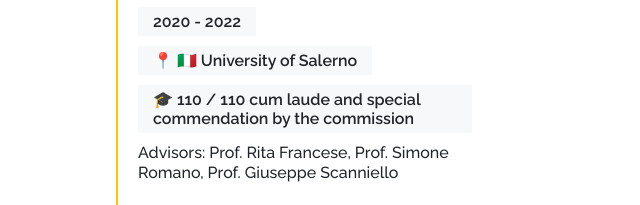
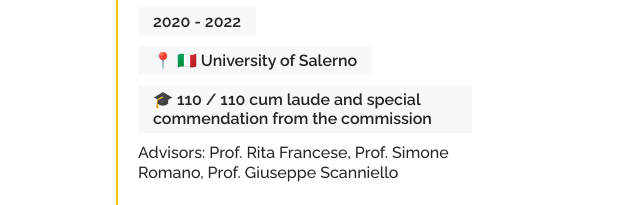
Before and after one commit to timetravel3/sabato-nocera.github.io, a plain HTML site: page index.html in a window 1280 px wide. Shown: the part 2175-2380 px from the top of the page, 16-656 px from the left. Drawn offline with Linux system fonts and the light colour scheme.

Commit message:
Update index.html

```diff
--- a/index.html
+++ b/index.html
@@ -206,7 +206,7 @@
                         <h4>M.Sc. in Computer Science</h4>
                         <h5>2020 - 2022</h5>
                         <h5>📍 🇮🇹 University of Salerno</h5>
-                        <h5>🎓 110 / 110 cum laude and special commendation by the commission</h5>
+                        <h5>🎓 110 / 110 cum laude and special commendation from the commission</h5>
                         <h6>Advisors: Prof. Rita Francese, Prof. Simone Romano, Prof. Giuseppe Scanniello</h6>
                     </div>
                     <div class="resume-item">
```
